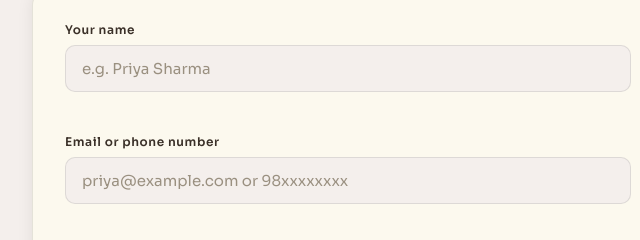
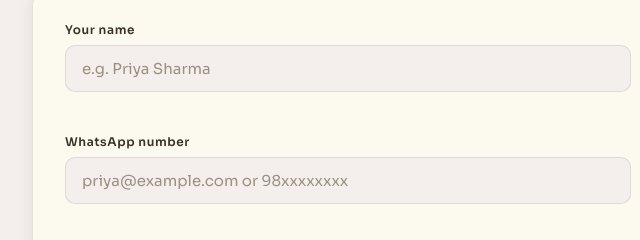
Before and after one commit to Utk2oo4/CSEWhy-MCQ, a website: page index.html in a window 1280 px wide. Shown: the part 379-619 px from the top of the page, 292-932 px from the left. Drawn offline with Linux system fonts and the light colour scheme; no server answers.

Commit message:
Added whatsapp number

```diff
--- a/index.html
+++ b/index.html
@@ -69,7 +69,7 @@
         </div>
 
         <div class="form-row">
-          <label class="form-label" for="input-contact">Email or phone number</label>
+          <label class="form-label" for="input-contact">WhatsApp number</label>
           <input
             class="form-input"
             type="text"
```
